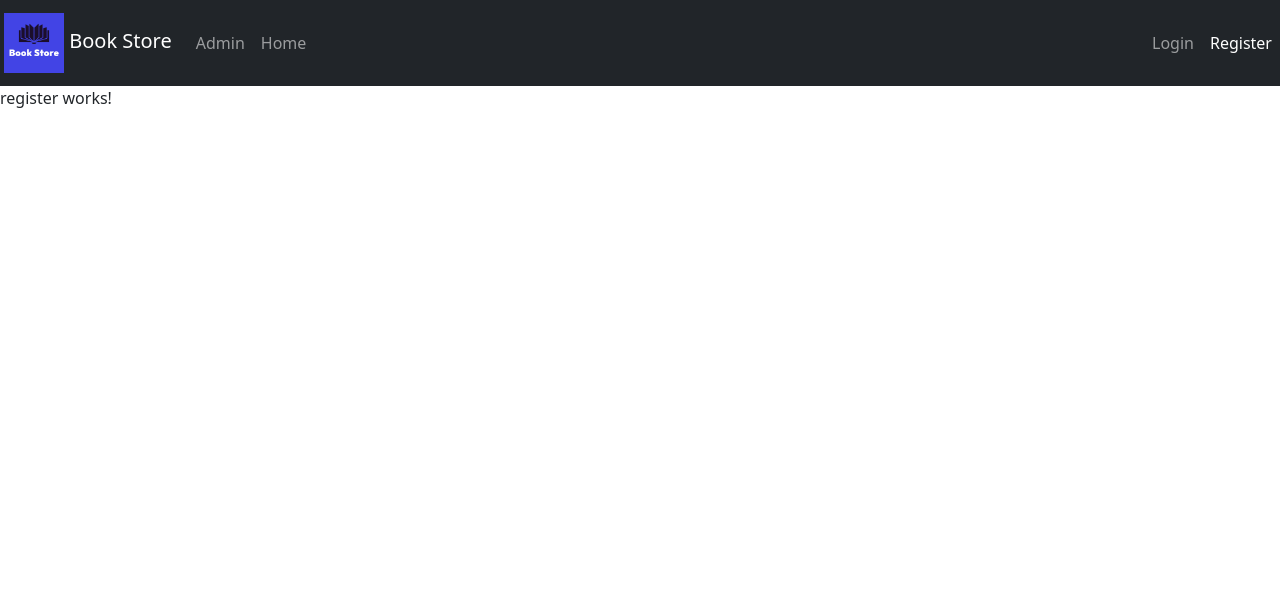
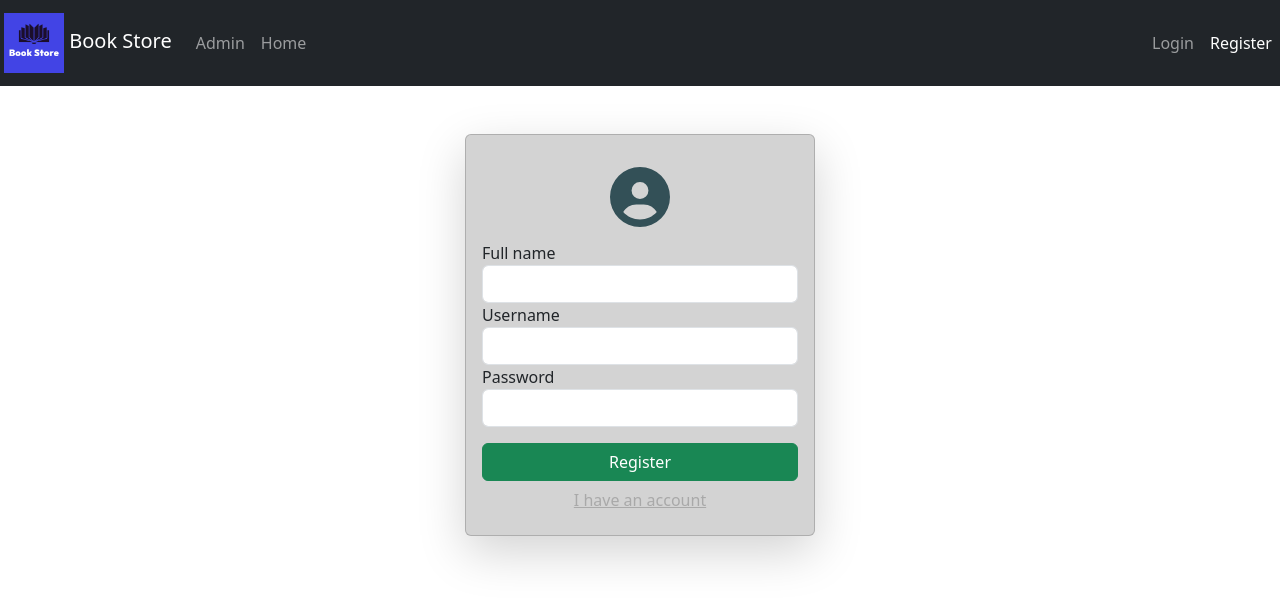
Before and after one commit to Jakub-Mikula/BookStore-FrontEnd, an Angular app in the folder bookStore-frontEnd/: page /register in a window 1280 px wide. Shown: the top 604 px of the page. Built offline with nearby package versions, Linux system fonts and the light colour scheme.

Commit message:
Added HTML form for register and its methods

```diff
--- a/bookStore-frontEnd/src/app/app.module.ts
+++ b/bookStore-frontEnd/src/app/app.module.ts
@@ -13,6 +13,7 @@ import { UnauthorizedComponent } from './error/unauthorized/unauthorized.compone
 import { RouterOutlet } from "@angular/router";
 import { AppRoutingModule } from './app-routing.module';
 import { HttpClientModule } from "@angular/common/http";
+import { FormsModule } from "@angular/forms";
 
 @NgModule({
   declarations: [
@@ -30,7 +31,8 @@ import { HttpClientModule } from "@angular/common/http";
     FontAwesomeModule,
     RouterOutlet,
     AppRoutingModule,
-    HttpClientModule
+    HttpClientModule,
+    FormsModule
   ],
   providers: [],
   bootstrap: [AppComponent]
--- a/bookStore-frontEnd/src/app/guest/register/register.component.css
+++ b/bookStore-frontEnd/src/app/guest/register/register.component.css
@@ -0,0 +1,14 @@
+.custom-card{
+  width: 350px;
+  max-width: 100%;
+  background-color: lightgrey;
+}
+
+.user-icon{
+  font-size: 60px;
+  color: #335057;
+}
+
+.alert-danger{
+  padding: 0;
+}
--- a/bookStore-frontEnd/src/app/guest/register/register.component.html
+++ b/bookStore-frontEnd/src/app/guest/register/register.component.html
@@ -1 +1,64 @@
-<p>register works!</p>
+<div class="container mt-5">
+  <div class="card ms-auto me-auto p-3 shadow-lg custom-card">
+    <fa-icon [icon]="faUser" class="ms-auto me-auto user-icon"></fa-icon>
+
+    <div class="alert alert-danger" *ngIf="errorMessage">
+      {{ errorMessage }}
+    </div>
+    <form #f="ngForm" (ngSubmit)="f.form.valid && register()">
+      <div class="form-group">
+        <label for="name">Full name</label>
+        <input
+               type="text"
+               id="name"
+               name="name"
+               [(ngModel)]="user.name"
+               #name = "ngModel"
+               class="form-control"
+               required
+        >
+        <div class="alert alert-danger" *ngIf="!name.valid && f.submitted">
+          Full name is required.
+        </div>
+      </div>
+
+      <div class="form-group">
+        <label for="username">Username</label>
+        <input type="text"
+               id="username"
+               name="username"
+               [(ngModel)]="user.username"
+               #username = "ngModel"
+               class="form-control"
+               required
+        >
+        <div class="alert alert-danger" *ngIf="!username.valid  && f.submitted">
+          Username is required!
+        </div>
+      </div>
+
+      <div class="form-group">
+        <label for="password">Password</label>
+        <input type="text"
+               id="password"
+               name="password"
+               [(ngModel)]="user.password"
+               #password = "ngModel"
+               class="form-control"
+               required
+        >
+        <div class="alert alert-danger" *ngIf="!password.valid  && f.submitted">
+          Password is required!
+        </div>
+      </div>
+
+      <button type="submit" class="btn btn-success w-100 mt-3">
+        Register
+      </button>
+
+    </form>
+
+    <a [routerLink]="['/login']" class="btn btn-link" style="color: darkgrey">I have an account</a>
+
+  </div>
+</div>
--- a/bookStore-frontEnd/src/app/guest/register/register.component.ts
+++ b/bookStore-frontEnd/src/app/guest/register/register.component.ts
@@ -1,4 +1,8 @@
 import { Component } from '@angular/core';
+import {User} from "../../models/user.model";
+import { faUserCircle } from "@fortawesome/free-solid-svg-icons";
+import {AuthenticationService} from "../../service/authentication.service";
+import {Router} from "@angular/router";
 
 @Component({
   selector: 'app-register',
@@ -7,4 +11,31 @@ import { Component } from '@angular/core';
 })
 export class RegisterComponent {
 
+  user : User = new User();
+  faUser = faUserCircle;
+  errorMessage : string = "";
+
+  constructor(private authenticationService : AuthenticationService, private router : Router) {
+
+  }
+
+  ngOnInit(){
+    if (this.authenticationService.currentUserValue?.id){
+      this.router.navigate(['/profile']);
+      return
+    }
+  }
+
+  register(){
+    this.authenticationService.register(this.user).subscribe(data => {
+      this.router.navigate(['/login']);
+    }, error => {
+      if(error?.status === 409){
+        this.errorMessage = "Username already exists.";
+      }else{
+        this.errorMessage = "Unexpected error occurred. Error is: " + error?.errorMessage;
+        console.log(error);
+      }
+    });
+  }
 }
--- a/bookStore-frontEnd/src/app/service/authentication.service.ts
+++ b/bookStore-frontEnd/src/app/service/authentication.service.ts
@@ -27,7 +27,7 @@ export class AuthenticationService {
   }
 
   login(user : User) : Observable<any>{
-    return this.http.post<any>(API_URL + 'sign-in', user).pipe(
+    return this.http.post<any>(API_URL + '/sign-in', user).pipe(
       map(response => {
         if (response){
           localStorage.setItem('currentUser', JSON.stringify(response));
@@ -39,7 +39,7 @@ export class AuthenticationService {
   }
 
   register(user : User): Observable<any>{
-    return this.http.post(API_URL + 'sign-up', user)
+    return this.http.post(API_URL + '/sign-up', user)
   }
 
   logout(){
```
